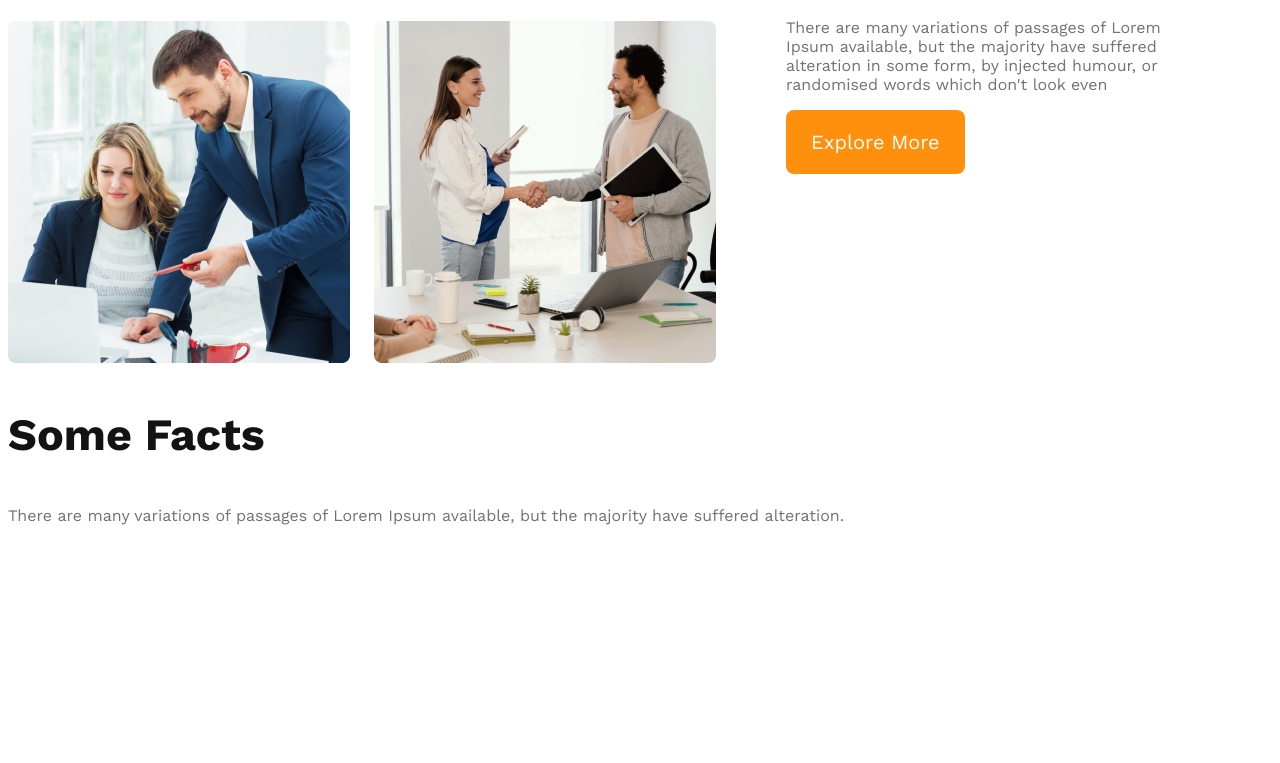
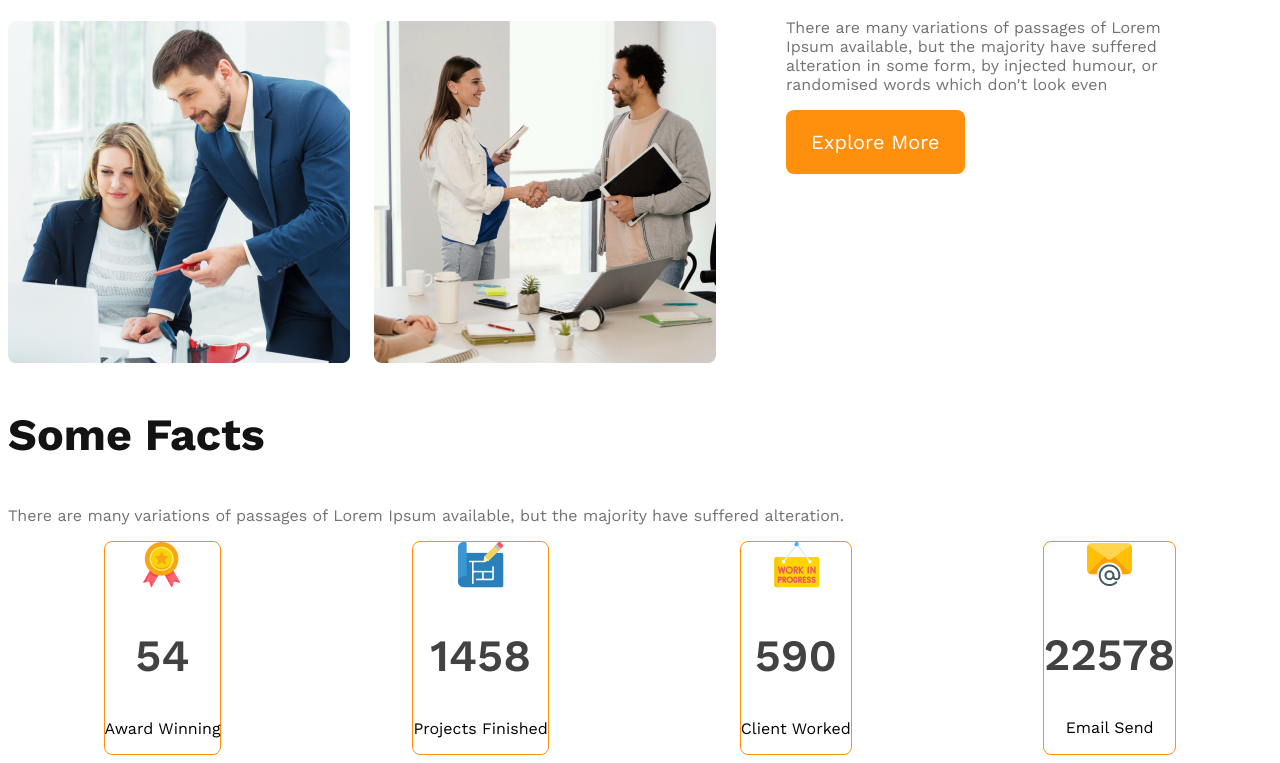
Before and after one commit to aminur-git/g3-architect-website, a plain HTML site: page index.html in a window 1280 px wide. Shown: the part 1441-2204 px from the top of the page. Before the commit the page ends 1982 px from the top, so only its background shows below. Drawn offline with nearby package versions, Linux system fonts and the light colour scheme.

Commit message:
just card added

```diff
--- a/index.html
+++ b/index.html
@@ -45,8 +45,11 @@
 
             </div>
             <div class="teams-content">
-                <h3 class="teams-title"><span class="quick-list">Quick list</span> <span>of Our</span> <span class="text-features">Features</span></h3>
-                <p class="gray-description">There are many variations of passages of Lorem Ipsum available, but the majority have suffered alteration in some form, by injected humour, or randomised words which don't look even</p>
+                <h3 class="teams-title"><span class="quick-list">Quick list</span> <span>of Our</span> <span
+                        class="text-features">Features</span></h3>
+                <p class="gray-description">There are many variations of passages of Lorem Ipsum available, but the
+                    majority have suffered alteration in some form, by injected humour, or randomised words which don't
+                    look even</p>
                 <button class="primary-button">Explore More</button>
 
             </div>
@@ -54,14 +57,37 @@
         <!-- teams section end -->
 
         <!-- features section -->
-         <section class="features">
+        <section class="features">
 
-         </section>
-         <!-- facts -->
-         <section class="facts">
+        </section>
+        <!-- facts -->
+        <section class="facts">
             <h3 class="section-title">Some Facts</h3>
-            <p class="gray-description">There are many variations of passages of Lorem Ipsum available, but the majority have suffered alteration. </p>
-         </section>
+            <p class="gray-description">There are many variations of passages of Lorem Ipsum available, but the majority
+                have suffered alteration. </p>
+            <div class="facts-card-container">
+                <div class="card">
+                    <img src="images/icons/ribon.png" alt="ribon">
+                    <h2 class="card-stats">54</h2>
+                    <p class="card-title">Award Winning</p>
+                </div>
+                <div class="card">
+                    <img src="images/icons/projects.png" alt="">
+                    <h2 class="card-stats">1458</h2>
+                    <p class="card-title">Projects Finished</p>
+                </div>
+                <div class="card">
+                    <img src="images/icons/customers.png" alt="">
+                    <h2 class="card-stats">590</h2>
+                    <p class="card-title">Client Worked </p>
+                </div>
+                <div class="card">
+                    <img src="images/icons/email.png" alt="">
+                    <h2 class="card-stats">22578</h2>
+                    <p class="card-title">Email Send</p>
+                </div>
+            </div>
+        </section>
     </main>
     <footer>
 
--- a/styles/style.css
+++ b/styles/style.css
@@ -98,7 +98,7 @@ main {
 .teams-container {
     display: flex;
     align-items: center;
-    margin-top: 5.3rem ;
+    margin-top: 5.3rem;
 }
 
 .teams-image-container {
@@ -133,8 +133,25 @@ main {
     font-size: 1rem;
 }
 
+/* Facts Container */
+.facts-card-container {
+    display: flex;
+    justify-content: space-around;
+}
 
+.facts-card-container .card {
 
+    border: 1px solid rgb(255, 144, 14);
+    border-radius: 8px;
+    text-align: center;
+
+}
+
+.facts-card-container .card-stats{
+    font-size: 2.8rem;
+    color: #424242;
+    font-weight: 600;
+}
 
 
 
@@ -162,15 +179,15 @@ main {
         flex-direction: column;
     }
 
-    .teams-container{
+    .teams-container {
         flex-direction: column;
     }
 
-    .teams-image-container{
+    .teams-image-container {
         grid-template-columns: 1fr;
     }
 
-    .teams-content{
+    .teams-content {
         padding: 20px;
     }
 }
@@ -178,7 +195,9 @@ main {
 /* tablet or medium devices */
 
 @media screen and (min-width: 576px) and (max-width: 960px) {
-    nav,  .teams-container {
+
+    nav,
+    .teams-container {
         flex-direction: column;
     }
 
@@ -186,7 +205,7 @@ main {
         padding: 50px;
     }
 
-    .teams-content{
+    .teams-content {
         padding: 20px;
     }
 }
```
